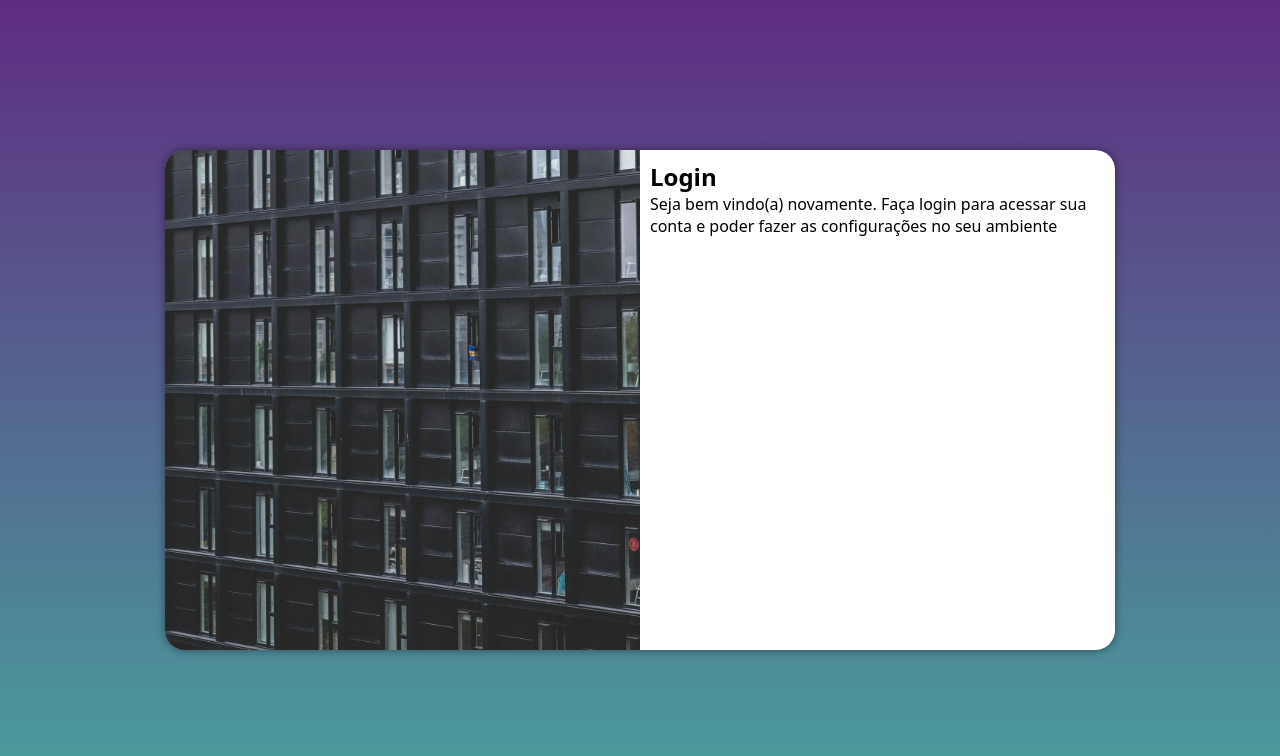
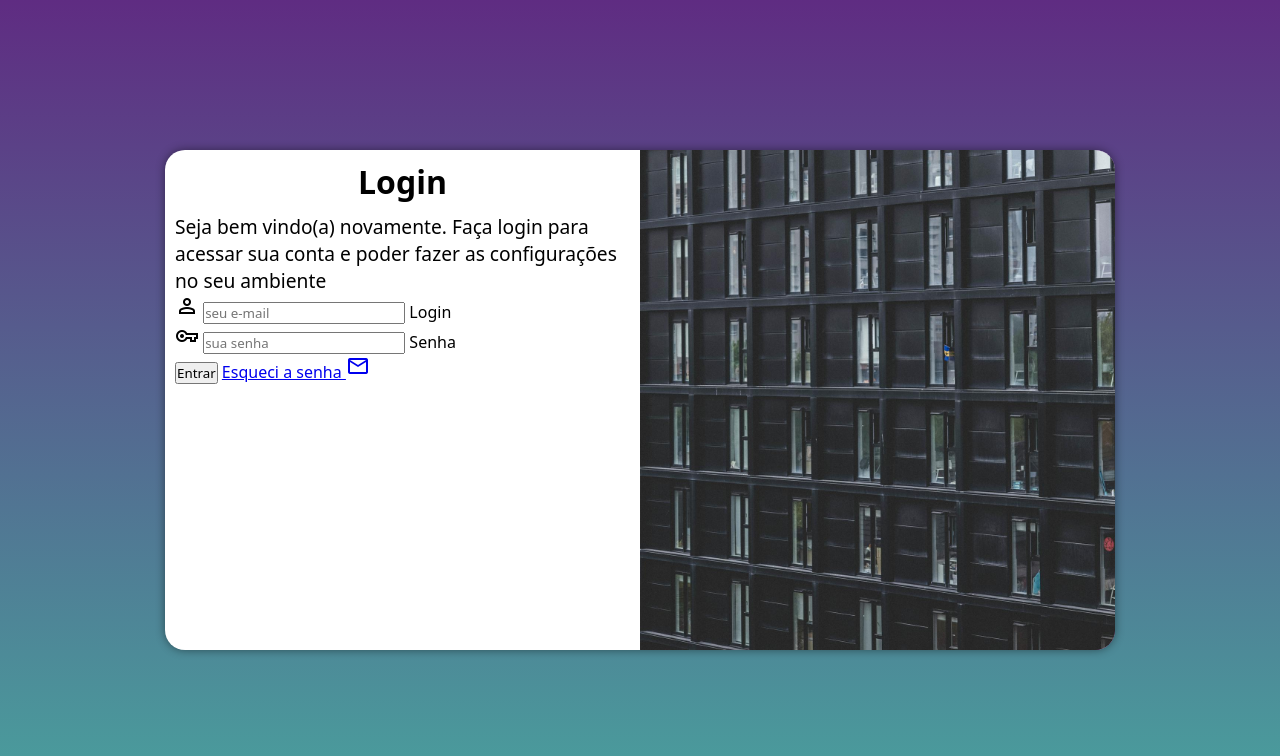
Before and after one commit to mmaltivo/projeto-login, a plain HTML site: page index.html in a window 1280 px wide. Drawn offline with nearby package versions, Linux system fonts and the light colour scheme.

Commit message:
criando o formulário de login

```diff
--- a/estilos/media-query.css
+++ b/estilos/media-query.css
@@ -33,13 +33,22 @@
     }
 
     section#login > div#imagem{
-        float: left;
+        float: right;
         width: 50%;
         height: 100%;
     }
 
     section#login > div#formulario{
-        float: right;
+        float: left;
         width: 50%;
     }
+
+    div#formulario > h1{
+        font-size: 2em;
+    }
+
+    div#formulario > p{
+        font-size: 1.2em;
+    }
+
 }
--- a/estilos/style.css
+++ b/estilos/style.css
@@ -51,3 +51,12 @@ section#login > div#formulario {
     display: block;
     padding: 10px;
 }
+
+div#formulario > h1{
+    text-align: center;
+    margin-bottom: 10px;
+}
+
+div#formulario > p{
+    font-size: 0.8em;
+}
--- a/index.html
+++ b/index.html
@@ -6,17 +6,38 @@
     <title>Login</title>
     <link rel="stylesheet" href="estilos/style.css">
     <link rel="stylesheet" href="estilos/media-query.css">
+    <link rel="stylesheet" href="https://fonts.googleapis.com/css2?family=Material+Symbols+Outlined:opsz,wght,FILL,GRAD@20..48,100..700,0..1,-50..200" />
 </head>
 <body>
     <main>
         <section id="login">
             <div id="imagem">
-
             </div>
             <div id="formulario">
                 <h1>Login</h1>
                 <p>Seja bem vindo(a) novamente. Faça login para acessar sua conta e poder fazer as configurações no seu ambiente</p>
-                <form action="login.php" method="post"></form>
+                <form action="login.php" method="post" autocomplete="on">
+                    <div class="campo">
+                        <span class="material-symbols-outlined">
+                            person
+                            </span>
+                        <input type="email" name="login" id="ilogin" placeholder="seu e-mail" autocomplete="email" required maxlength="30" >
+                        <label for="ilogin">Login</label>
+                    </div>
+                    <div class="campo">
+                        <span class="material-symbols-outlined">
+                            vpn_key
+                            </span>
+                        <input type="password" name="senha" id="isenha" placeholder="sua senha" autocomplete="current-password" required minlength="8" maxlength="20">
+                        <label for="isenha">Senha</label>
+                    </div>
+                    <input type="submit" value="Entrar">
+                    <a href="esqueci.html">
+                        Esqueci a senha <span class="material-symbols-outlined">
+                            mail
+                            </span>
+                    </a>
+                </form>
             </div>
         </section>
     </main>
```
